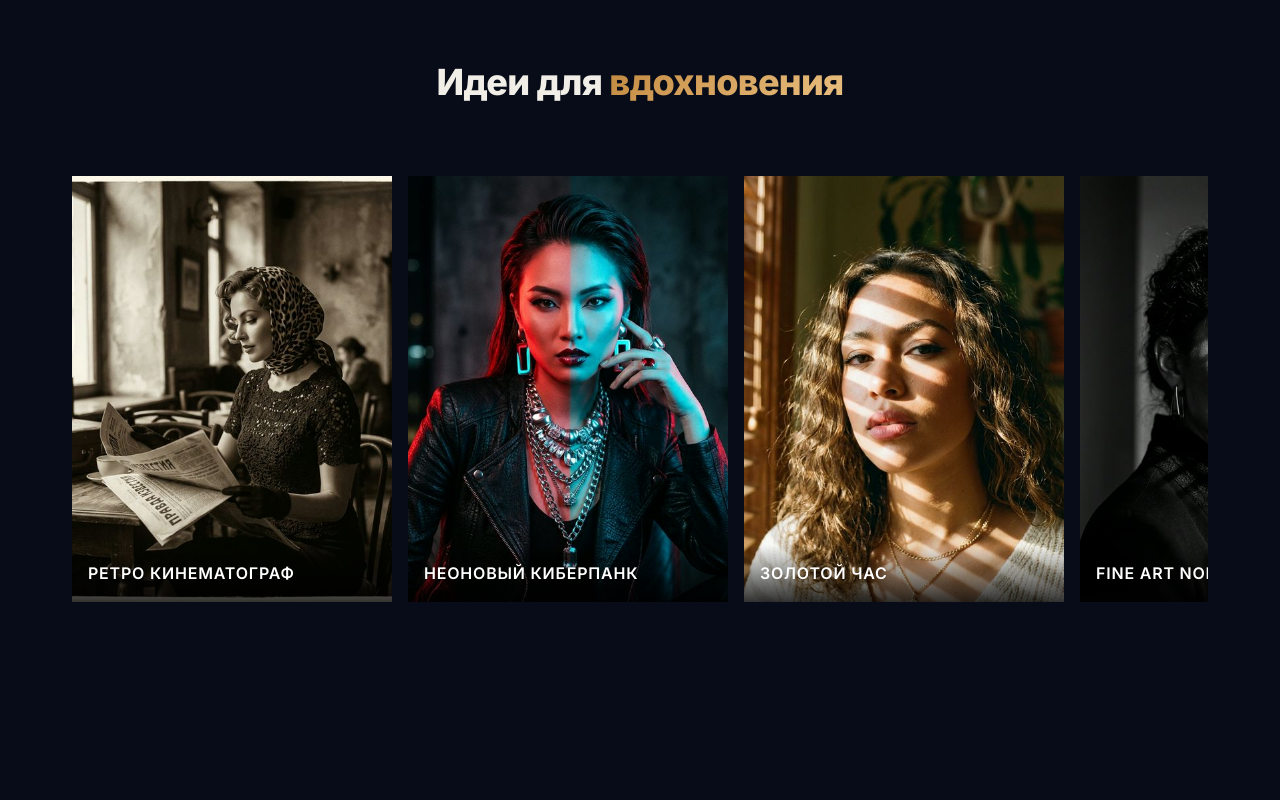
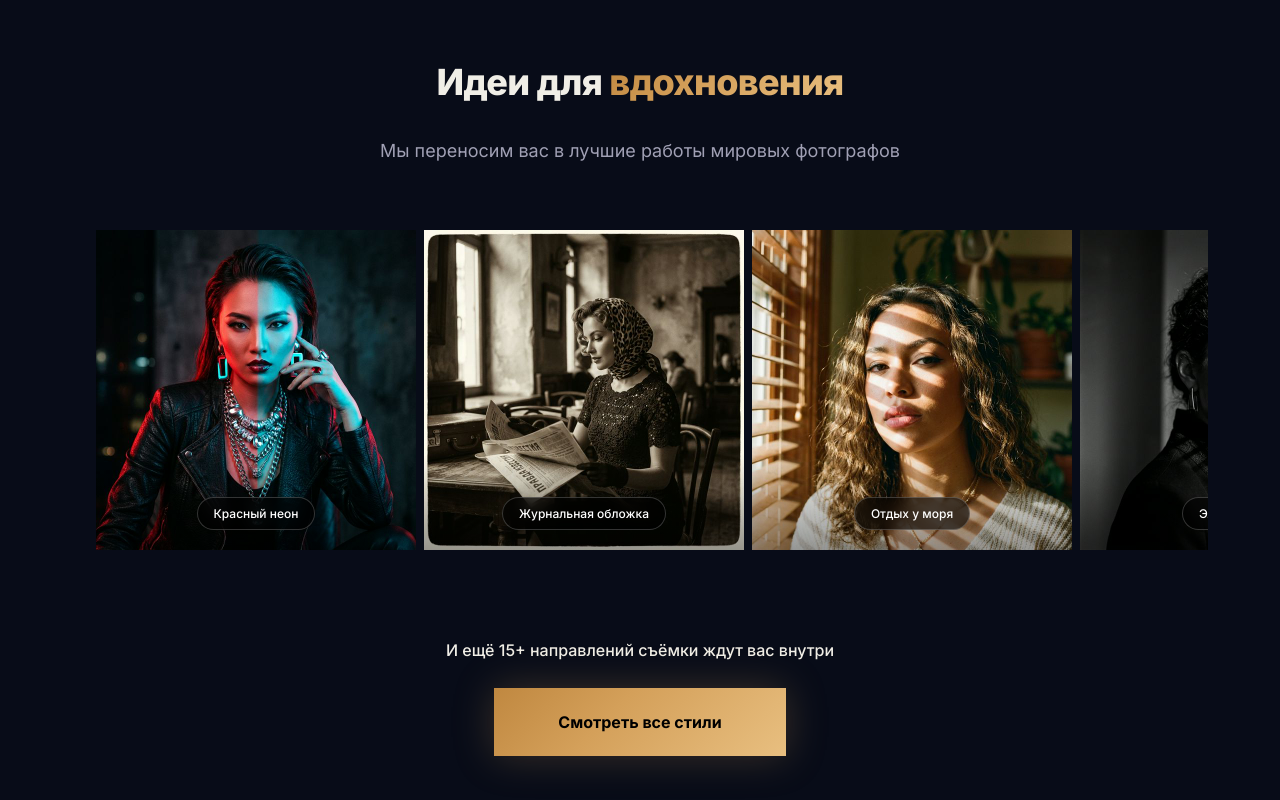
Before and after one commit to selyakate676-netizen/photogen, a Next.js app: page / in a window 1280 px wide. Shown: the part 5580-6380 px from the top of the page. Built offline with nearby package versions, Linux system fonts and the light colour scheme.

Commit message:
UI: Final polish of Templates scroll and HowItWorks mockup

```diff
--- a/src/components/Templates.module.css
+++ b/src/components/Templates.module.css
@@ -18,9 +18,9 @@
 
 .grid {
   display: flex;
-  gap: var(--space-md);
+  gap: 8px; /* TIGHT gap like in reference */
   width: max-content;
-  padding-right: var(--space-lg);
+  padding: 0 var(--space-lg);
 }
 
 .cardWrapper {
@@ -31,15 +31,10 @@
 .card {
   position: relative;
   width: 100%;
-  aspect-ratio: 3 / 4;
+  aspect-ratio: 1 / 1; /* Square photos in reference */
   overflow: hidden;
-  border-radius: 0; /* NO rounded corners */
+  border-radius: 0;
   background: #000;
-  transition: transform var(--transition-fast) ease;
-}
-
-.card:hover {
-  transform: scale(1.02);
 }
 
 .image {
@@ -54,27 +49,57 @@
   bottom: 0;
   left: 0;
   right: 0;
-  padding: var(--space-md);
-  background: linear-gradient(transparent, rgba(0, 0, 0, 0.8));
+  top: 0;
+  display: flex;
+  align-items: flex-end;
+  justify-content: center;
+  padding-bottom: 20px;
+  background: linear-gradient(transparent 70%, rgba(0, 0, 0, 0.4));
+  pointer-events: none;
+}
+
+.pillLabel {
+  background: rgba(0, 0, 0, 0.6);
+  backdrop-filter: blur(8px);
+  padding: 6px 16px;
+  border-radius: 20px;
+  border: 1px solid rgba(255, 255, 255, 0.2);
+  color: #fff;
+  font-size: 0.75rem;
+  font-weight: 500;
+  white-space: nowrap;
+}
+
+.footerReveal {
+  margin-top: 4rem;
+  width: 100%;
+}
+
+.templatesFooter {
+  text-align: center;
   display: flex;
   flex-direction: column;
-  justify-content: flex-end;
+  align-items: center;
+  gap: var(--space-lg);
 }
 
-.cardTitle {
-  font-size: var(--font-size-base); /* Smaller font */
-  font-weight: 600;
-  color: #fff;
-  margin: 0;
-  text-transform: uppercase;
-  letter-spacing: 0.05em;
+.footerText {
+  color: var(--text-secondary);
+  font-size: var(--font-size-base);
+  font-weight: 500;
+}
+
+.ctaButton {
+  min-width: 250px;
+  padding: var(--space-lg) var(--space-3xl);
+  font-weight: 700;
+  background: var(--accent-gradient) !important;
+  color: #000 !important;
+  border: none !important;
 }
 
 @media (max-width: 768px) {
   .cardWrapper {
-    width: 260px;
-  }
-  .cardTitle {
-    font-size: var(--font-size-sm);
+    width: 240px;
   }
 }
--- a/src/components/Templates.tsx
+++ b/src/components/Templates.tsx
@@ -4,51 +4,33 @@ import Reveal from './Reveal';
 const templates = [
   {
     id: 1,
-    title: 'Ретро Кинематограф',
-    desc: 'Винтажная обработка, пленочное зерно.',
+    title: 'Красный неон',
+    src: '/ref-neon.png',
+  },
+  {
+    id: 2,
+    title: 'Журнальная обложка',
     src: '/ref-vintage.png',
   },
   {
-    id: 2,
-    title: 'Неоновый киберпанк',
-    desc: 'Драматичное раздельное освещение.',
-    src: '/ref-neon.png',
-  },
-  {
     id: 3,
-    title: 'Золотой час',
-    desc: 'Теплые лучи солнца сквозь жалюзи.',
+    title: 'Отдых у моря',
     src: '/ref-golden.png',
   },
   {
     id: 4,
-    title: 'Fine Art Noir',
-    desc: 'Резкие тени и контрастное ч/б.',
+    title: 'Элегантность',
     src: '/ref-bw-blinds.png',
   },
   {
     id: 5,
-    title: 'Business Editorial',
-    desc: 'Стильный деловой портрет.',
+    title: 'В парке',
     src: '/studio-red-light-v2.png',
   },
   {
     id: 6,
-    title: 'Studio Glow',
-    desc: 'Минималистичный студийный свет.',
+    title: 'Студийный свет',
     src: '/ref-golden.png',
-  },
-  {
-    id: 7,
-    title: 'Cinematic Red',
-    desc: 'Атмосферный красный свет.',
-    src: '/ref-neon.png',
-  },
-  {
-    id: 8,
-    title: 'Old Money',
-    desc: 'Классический люксовый портрет.',
-    src: '/ref-vintage.png',
   },
 ];
 
@@ -60,6 +42,9 @@ export default function Templates() {
           <h2 className="section-title">
             Идеи для <span className="gradient-text">вдохновения</span>
           </h2>
+          <p className="section-subtitle">
+            Мы переносим вас в лучшие работы мировых фотографов
+          </p>
         </Reveal>
 
         <div className={styles.scrollContainer}>
@@ -69,13 +54,24 @@ export default function Templates() {
                 <div className={styles.card}>
                   <img src={tpl.src} alt={tpl.title} className={styles.image} />
                   <div className={styles.overlay}>
-                    <h3 className={styles.cardTitle}>{tpl.title}</h3>
+                    <div className={styles.pillLabel}>{tpl.title}</div>
                   </div>
                 </div>
               </Reveal>
             ))}
           </div>
         </div>
+
+        <Reveal delay={2} className={styles.footerReveal}>
+          <div className={styles.templatesFooter}>
+            <p className={styles.footerText}>
+              И ещё 15+ направлений съёмки ждут вас внутри
+            </p>
+            <button className={`${styles.ctaButton} btn-primary`}>
+              Смотреть все стили
+            </button>
+          </div>
+        </Reveal>
       </div>
     </section>
   );
```
